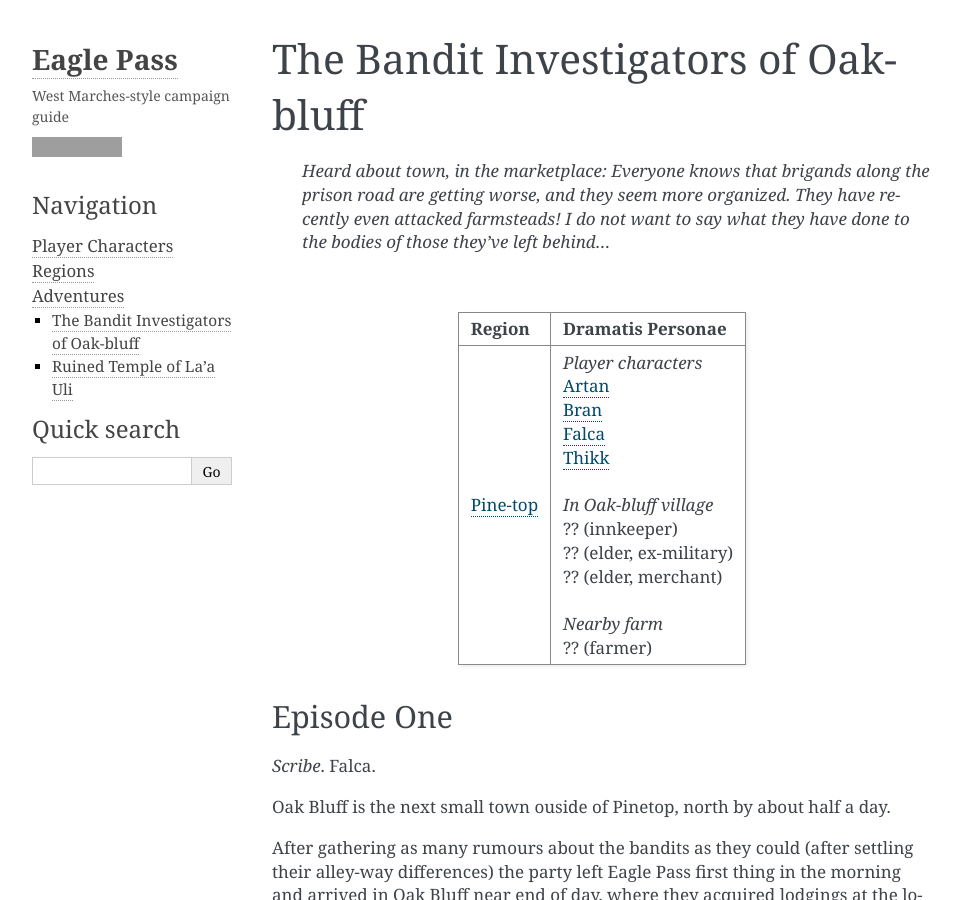
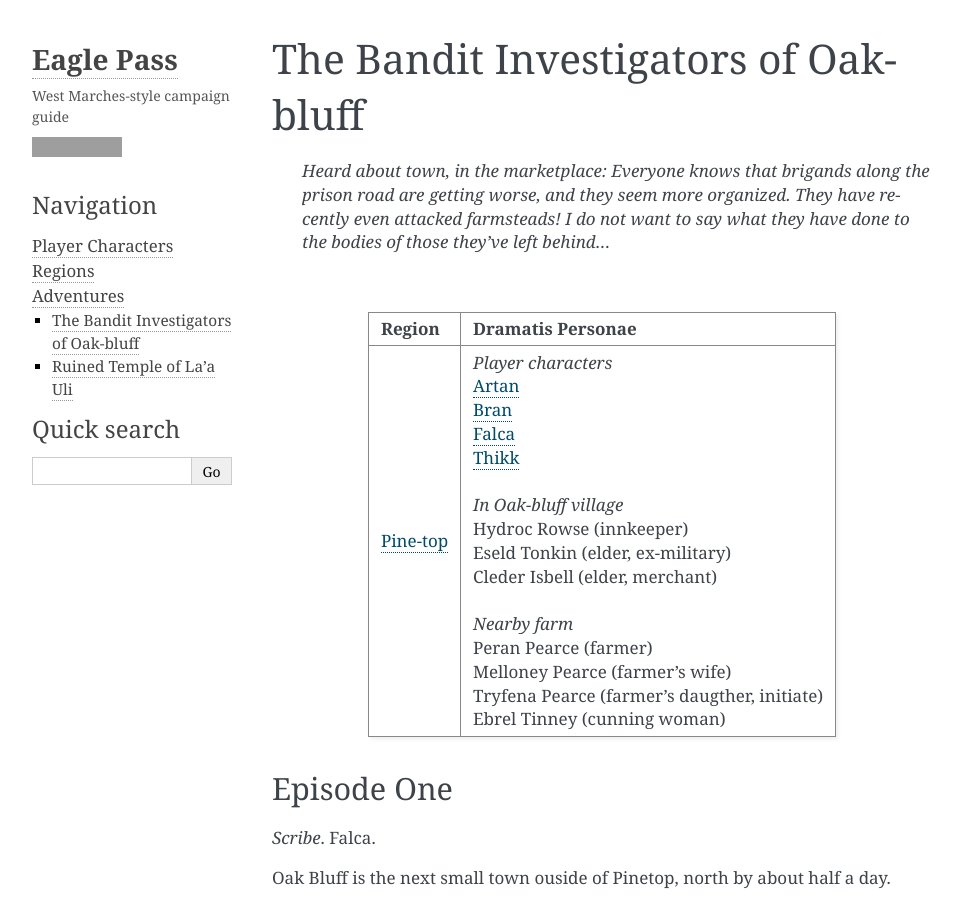
Before and after one commit to ViktorHaag/eagle-pass, a Sphinx documentation site: the page built from source/adventures/oakbluffbandits.rst, in a window 1280 px wide and 900 px high. Shown: the whole window, without its empty margins (148-1108 px from the left). Built offline with Sphinx 7.4.7, drawn with Linux system fonts in a browser that asks for light colours; grey boxes are pictures that could not be loaded.

Commit message:
add names for oakbluff adventure

```diff
--- a/source/adventures/oakbluffbandits.rst
+++ b/source/adventures/oakbluffbandits.rst
@@ -23,12 +23,15 @@
        |br| :doc:`Thikk </characters/thikk>`
        |br|
        |br| *In Oak-bluff village*
-       |br| ?? (innkeeper)
-       |br| ?? (elder, ex-military)
-       |br| ?? (elder, merchant)
+       |br| Hydroc Rowse (innkeeper)
+       |br| Eseld Tonkin (elder, ex-military)
+       |br| Cleder Isbell (elder, merchant)
        |br|
        |br| *Nearby farm*
-       |br| ?? (farmer)
+       |br| Peran Pearce (farmer)
+       |br| Melloney Pearce (farmer's wife)
+       |br| Tryfena Pearce (farmer's daugther, initiate)
+       |br| Ebrel Tinney (cunning woman)
 
 
 Episode One
```
